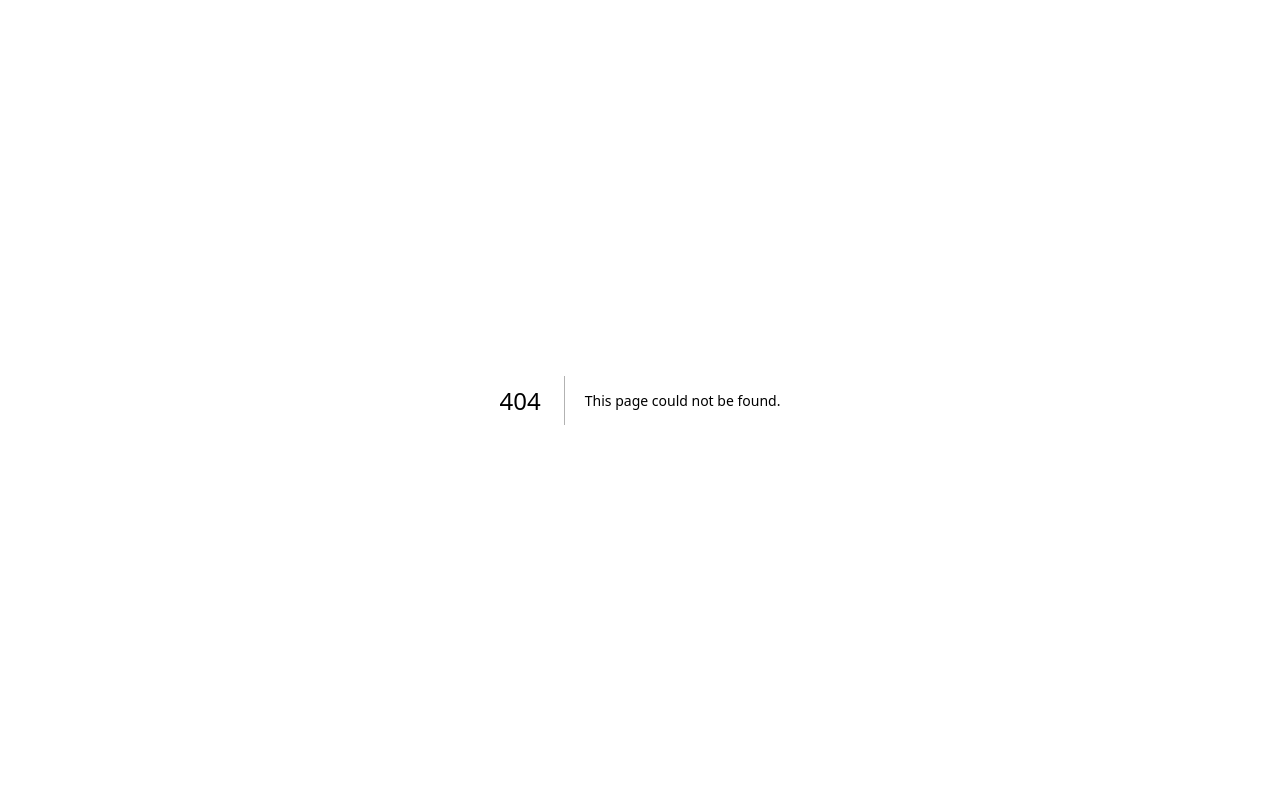
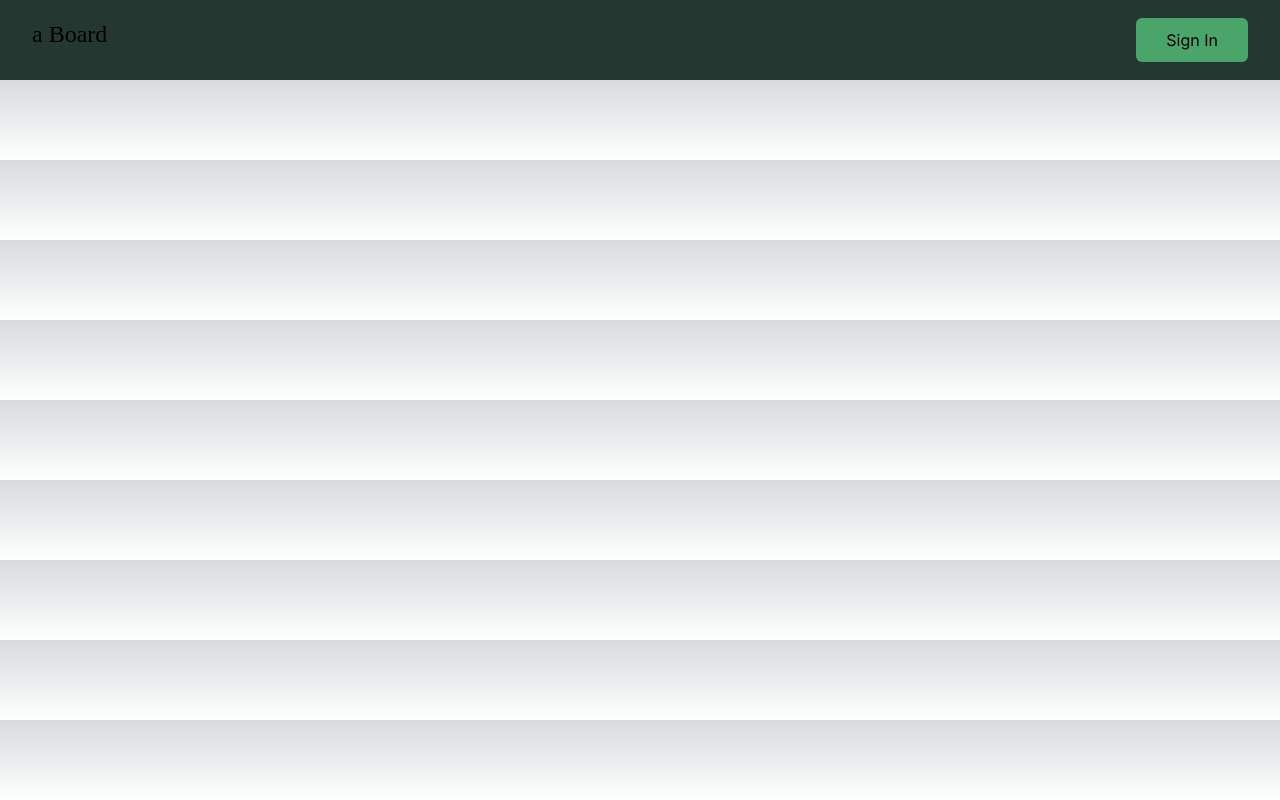
Before and after one commit to natitbc/aboard, a Next.js app: page /homepage in a window 1280 px wide. Before the commit this address had no page. Built offline with nearby package versions, Linux system fonts and the light colour scheme.

Commit message:
home | init page

```diff
--- a/src/app/components/ui/Button.tsx
+++ b/src/app/components/ui/Button.tsx
@@ -17,7 +17,7 @@ interface ButtonProps {
 
 export const Button = (props: ButtonProps) => {
   const buttonType = (): string => {
-    let btnMain = `py-[10px] w-100`;
+    let btnMain = `py-[10px] w-fit px-[30px] `;
     switch (props.type) {
       case "primary":
         return (
--- /dev/null
+++ b/src/app/components/ui/Header.tsx
@@ -0,0 +1,13 @@
+import React from "react";
+import { Button } from "@/app/components/ui/Button";
+
+export default function Header() {
+  return (
+    <>
+      <div className="flex justify-between bg-green-board-500 w-full sticky top-0 py-[18px] px-[32px]">
+        <h2 className="font-castoro text-2xl">a Board</h2>
+        <Button type="primary" html="a" link="/signin">Sign In</Button>
+      </div>
+    </>
+  );
+}
--- /dev/null
+++ b/src/app/homepage/page.tsx
@@ -0,0 +1,10 @@
+import React from 'react'
+import Header from '@/app/components/ui/Header'
+
+export default function page() {
+  return (
+    <>
+      <Header></Header>
+    </>
+  )
+}
```
